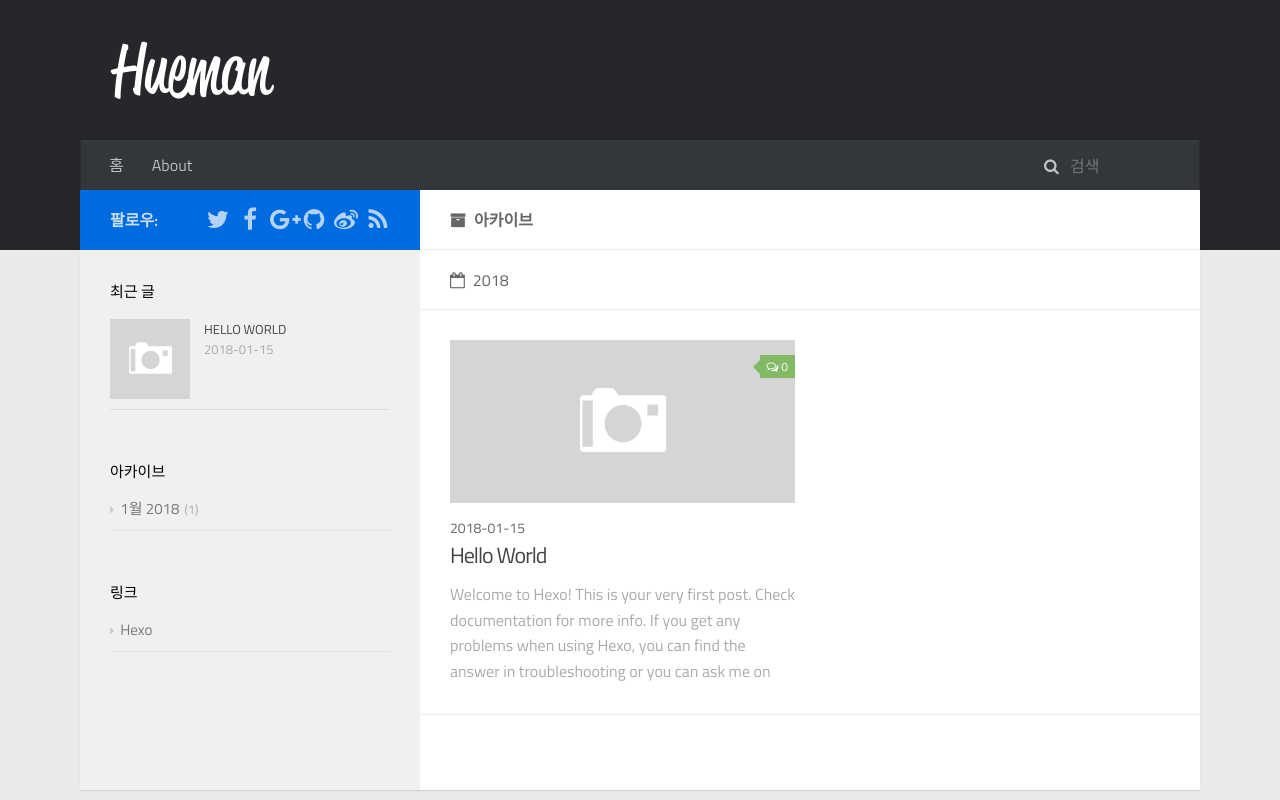
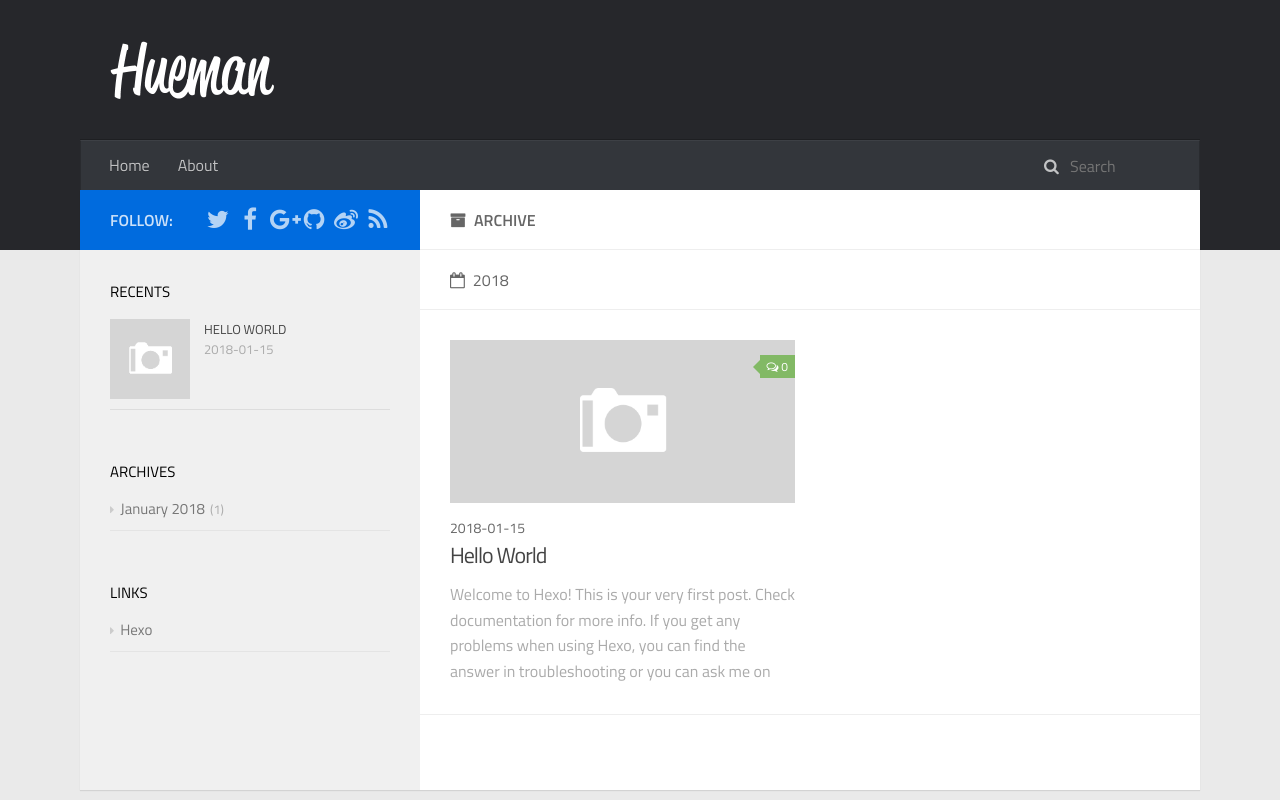
Before and after one commit to jirolrol/jirolrol.github.io, a plain HTML site: page archives/index.html in a window 1280 px wide. Shown: the top 800 px of the page. Drawn offline with Linux system fonts and the light colour scheme; no server answers.

Commit message:
Site updated: 2018-01-15 19:08:24

```diff
--- a/archives/index.html
+++ b/archives/index.html
@@ -3,7 +3,7 @@
 <head>
     <meta charset="utf-8">
 
-    <title>아카이브 | Hexo</title>
+    <title>Archive | Hexo</title>
 
     <meta name="viewport" content="width=device-width, initial-scale=1, maximum-scale=1">
 
@@ -11,7 +11,7 @@
 <meta property="og:title" content="Hexo">
 <meta property="og:url" content="http://yoursite.com/archives/index.html">
 <meta property="og:site_name" content="Hexo">
-<meta property="og:locale" content="ko">
+<meta property="og:locale" content="en">
 <meta name="twitter:card" content="summary">
 <meta name="twitter:title" content="Hexo">
 
@@ -60,7 +60,7 @@
                         <ul id="main-nav">
 
                                 <li class="main-nav-list-item" >
-                                    <a class="main-nav-list-link" href="/">홈</a>
+                                    <a class="main-nav-list-link" href="/">Home</a>
                                 </li>
 
 
@@ -74,7 +74,7 @@
                             <div id="search-form-wrap">
 
     <form class="search-form">
-        <input type="text" class="ins-search-input search-form-input" placeholder="검색" />
+        <input type="text" class="ins-search-input search-form-input" placeholder="Search" />
         <button type="submit" class="search-form-submit"></button>
     </form>
     <div class="ins-search">
@@ -93,10 +93,10 @@
 (function (window) {
     var INSIGHT_CONFIG = {
         TRANSLATION: {
-            POSTS: '포스트',
+            POSTS: 'Posts',
             PAGES: 'Pages',
-            CATEGORIES: '카테고리',
-            TAGS: '태그',
+            CATEGORIES: 'Categories',
+            TAGS: 'Tags',
             UNTITLED: '(Untitled)',
         },
         ROOT_URL: '/',
@@ -122,7 +122,7 @@
                         <div class="main-body-header">
     <h1 class="header">
 
-    <i class="icon fa fa-archive"></i>아카이브
+    <i class="icon fa fa-archive"></i>Archive
     </h1>
 </div>
                         <div class="main-body-content">
@@ -197,7 +197,7 @@ Quick
                     <aside id="sidebar">
     <a class="sidebar-toggle" title="Expand Sidebar"><i class="toggle icon"></i></a>
     <div class="sidebar-top">
-        <p>팔로우:</p>
+        <p>follow:</p>
         <ul class="social-links">
 
 
@@ -256,7 +256,7 @@ Quick
 
 
     <div class="widget-wrap">
-        <h3 class="widget-title">최근 글</h3>
+        <h3 class="widget-title">recents</h3>
         <div class="widget">
             <ul id="recent-post" class="">
 
@@ -290,9 +290,9 @@ Quick
 
 
     <div class="widget-wrap widget-list">
-        <h3 class="widget-title">아카이브</h3>
+        <h3 class="widget-title">archives</h3>
         <div class="widget">
-            <ul class="archive-list"><li class="archive-list-item"><a class="archive-list-link" href="/archives/2018/01/">1월 2018</a><span class="archive-list-count">1</span></li></ul>
+            <ul class="archive-list"><li class="archive-list-item"><a class="archive-list-link" href="/archives/2018/01/">January 2018</a><span class="archive-list-count">1</span></li></ul>
         </div>
     </div>
 
@@ -306,7 +306,7 @@ Quick
 
 
     <div class="widget-wrap widget-list">
-        <h3 class="widget-title">링크</h3>
+        <h3 class="widget-title">links</h3>
         <div class="widget">
             <ul>
 
```
Also changed, not shown: 2018/01/15/hello-world/index.html (+13 -13 lines), archives/2018/01/index.html (+13 -13 lines), archives/2018/index.html (+13 -13 lines), index.html (+12 -12 lines).
